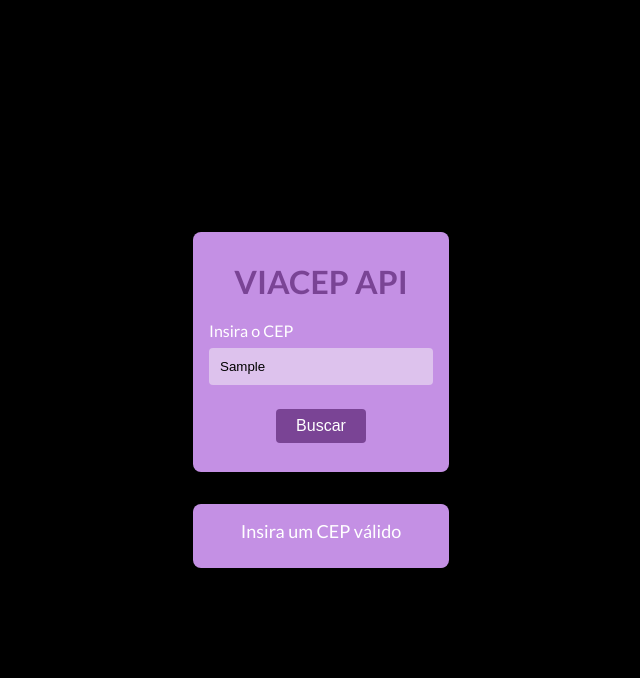
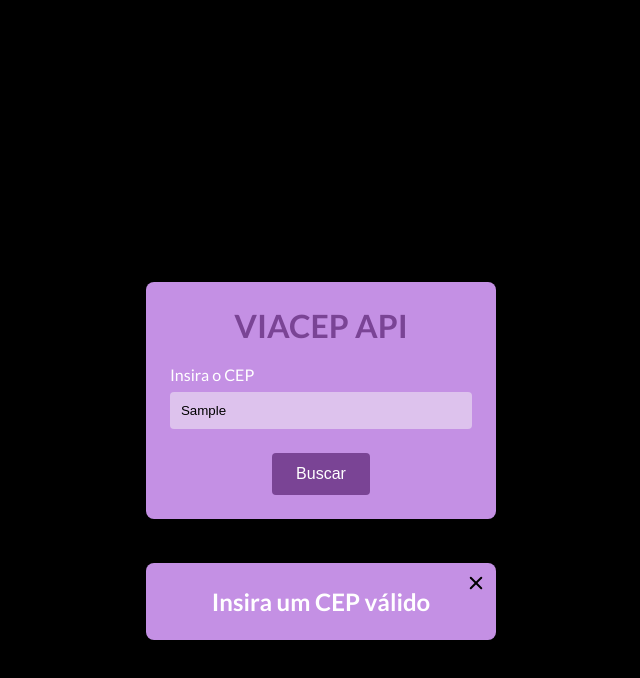
Before and after one commit to tatyyukie/viacep-search, a plain HTML site: page index.html in a window 1280 px wide. Both pictures are taken after typing "Sample" into the empty fields and a click on the button "Buscar". Shown: the whole page, without its empty margins (319-959 px from the left). Drawn offline with nearby package versions, Linux system fonts and the light colour scheme; no server answers.

Commit message:
Adicionando animação no card de localidade

```diff
--- a/index.html
+++ b/index.html
@@ -23,8 +23,15 @@
                 </form>
             </div>
         </div>
-        <div class="content-localidade hidden">
-            <p id="cidade"></p>
+        <div class="content-localidade">
+            <div class="content-container">
+                <p id="cidade"></p>
+                <span class="close"><svg width="24" height="24" fill="none" viewBox="0 0 24 24">
+                    <path stroke="currentColor" stroke-linecap="round" stroke-linejoin="round" stroke-width="2" d="M17.25 6.75L6.75 17.25"></path>
+                    <path stroke="currentColor" stroke-linecap="round" stroke-linejoin="round" stroke-width="2" d="M6.75 6.75L17.25 17.25"></path>
+                    </svg>
+                  </span>
+            </div>
         </div>
     </main>
 </body>
--- a/script.js
+++ b/script.js
@@ -2,6 +2,7 @@
 const button = document.getElementById('btn-search');
 const cidade = document.getElementById('cidade');
 const content_localidade = document.querySelector('.content-localidade')
+const button_close = document.querySelector('.close');
 
 button.addEventListener('click', () => {
     let cep = input_cep.value;
@@ -10,11 +11,14 @@
     }
     axios(`https://viacep.com.br/ws/${cep}/json/`)
     .then((response) => {
-        content_localidade.classList.remove('hidden')
+        content_localidade.classList.add('slide')
         cidade.innerHTML = response.data.localidade
     })
     .catch((error) => {
-        content_localidade.classList.remove('hidden')
+        content_localidade.classList.add('slide')
         cidade.innerHTML = 'Insira um CEP válido'
     })
 })
+button_close.addEventListener('click',()=>{
+    content_localidade.classList.remove('slide')
+})
--- a/style.css
+++ b/style.css
@@ -1,23 +1,26 @@
-@import url('https://fonts.googleapis.com/css2?family=Lato:wght@400;700&display=swap');
+@import url("https://fonts.googleapis.com/css2?family=Lato:wght@400;700&display=swap");
 
 :root {
     --bg-color: #000000;
-    --primary-color: #C490E4;
-    --btn-color: #7A4495;
+    --primary-color: #c490e4;
+    --btn-color: #7a4495;
 }
 
-*{
+* {
     margin: 0;
     padding: 0;
     box-sizing: border-box;
 }
 
-body{
-    font-family: 'Lato', sans-serif;
+body {
+    font-family: "Lato", sans-serif;
 }
-.hidden{display: none}
 
-.container{
+.slide {
+    bottom: 20% !important;
+}
+
+.container {
     width: 100%;
     height: 100vh;
     display: flex;
@@ -26,68 +29,69 @@
     flex-direction: column;
     gap: 2rem;
     background-color: var(--bg-color);
+    position: relative;
 }
 
-.content{
+.content {
     display: flex;
     flex-direction: column;
     align-items: center;
     justify-content: center;
-    width: 20%;
-    height: 30vh;
-    background-color: #C490E4;
+    width: clamp(350px, 20%, 600px);
+    background-color: #c490e4;
     border-radius: 8px;
-    padding: 1rem;
+    padding: 1.5rem 1rem;
+    z-index: 1;
 }
 
-.content h1{
+.content h1 {
     font-size: 2rem;
     font-weight: 700;
-    color: #7A4495;
+    color: #7a4495;
     padding-bottom: 1.25rem;
 }
 
-.form{
+.form {
     display: flex;
     flex-direction: column;
+    width: 95%;
 }
 
-form label{
+form label {
     font-size: 1rem;
-    color: #ffffff
+    color: #ffffff;
 }
 
-form input{
+form input {
     width: 100%;
-    padding: .6875rem;
+    padding: 0.6875rem;
     margin: 8px 0;
     border-radius: 4px;
     border: none;
     background-color: #ddc2ed;
-
 }
 
-form input:focus{
+form input:focus {
     outline: none;
-    padding: .5625rem;
+    padding: 0.5625rem;
     border: 2px solid var(--btn-color);
     background-color: #ddc2ed;
 }
 
-form input::placeholder{
+form input::placeholder {
     color: #cbcbcb;
     font-size: 1rem;
 }
 
-.search{
+.search {
     display: flex;
     flex-direction: column;
     align-items: center;
     margin-top: 1rem;
 }
 
-#btn-search{
-    padding: .5rem 1.25rem;
+#btn-search {
+    padding: 0.75rem 1.5rem;
     background-color: var(--btn-color);
     border-radius: 4px;
     border: none;
@@ -96,16 +100,30 @@
     font-weight: 400;
 }
 
-.content-localidade{
+.content-localidade {
     text-align: center;
-    width: 20%;
-    height: 8vh;
-    background-color: #C490E4;
+    width: clamp(350px, 20%, 600px);
+    background-color: #c490e4;
     border-radius: 8px;
-    padding: 1rem;
+    padding: 1.5rem;
+    position: absolute;
+    bottom: 35%;
+    z-index: 0;
+    transition: all 0.3s ease-in-out;
 }
 
-.content-localidade p{
+.content-localidade p {
     color: #ffffff;
-    font-size: 1.125rem;
+    font-size: 1.5rem;
+    font-weight: 700;
 }
+
+.content-container {
+    position: relative;
+}
+
+.close {
+    position: absolute;
+    top: -1rem;
+    right: -1rem;
+}
```
